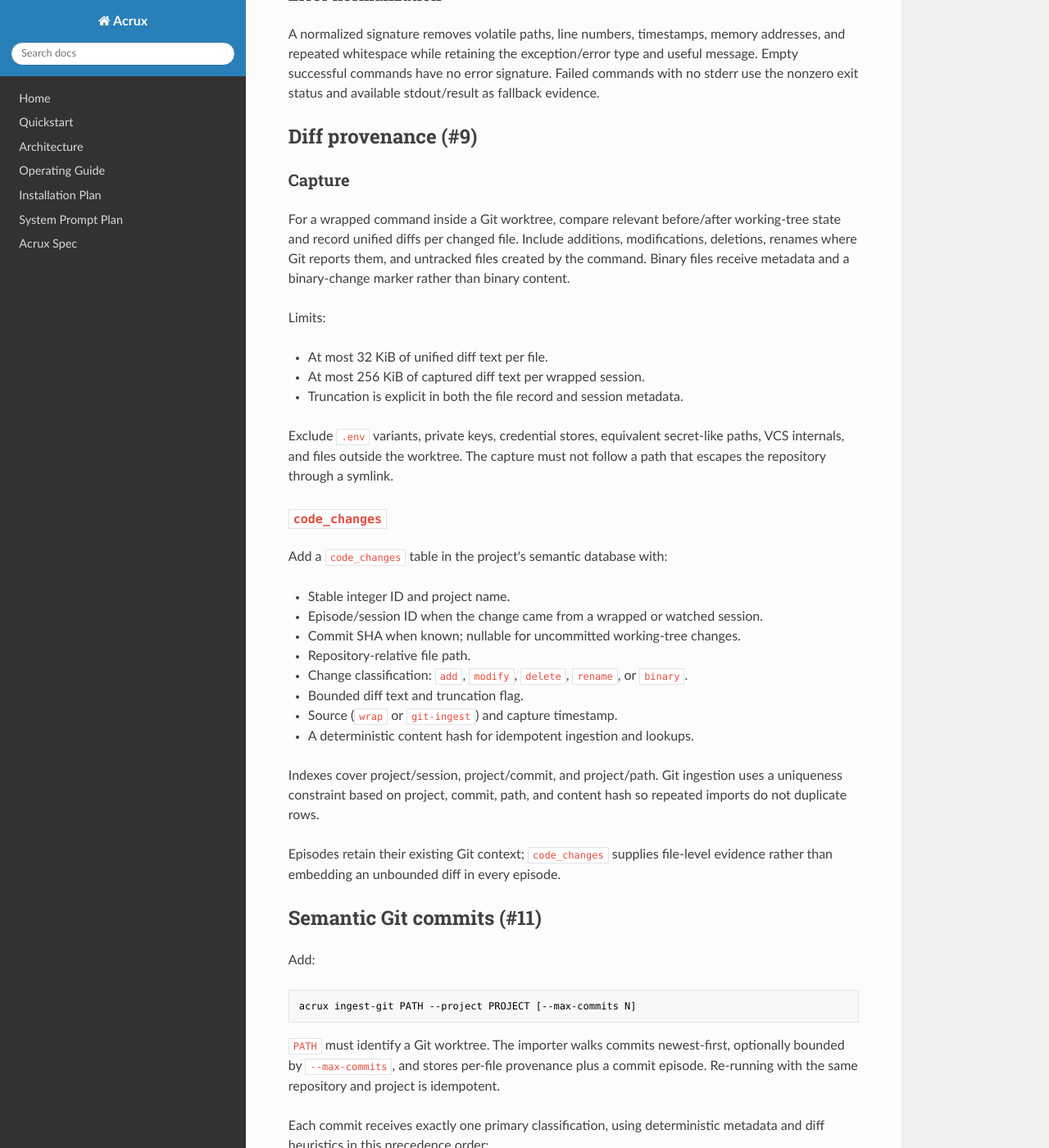
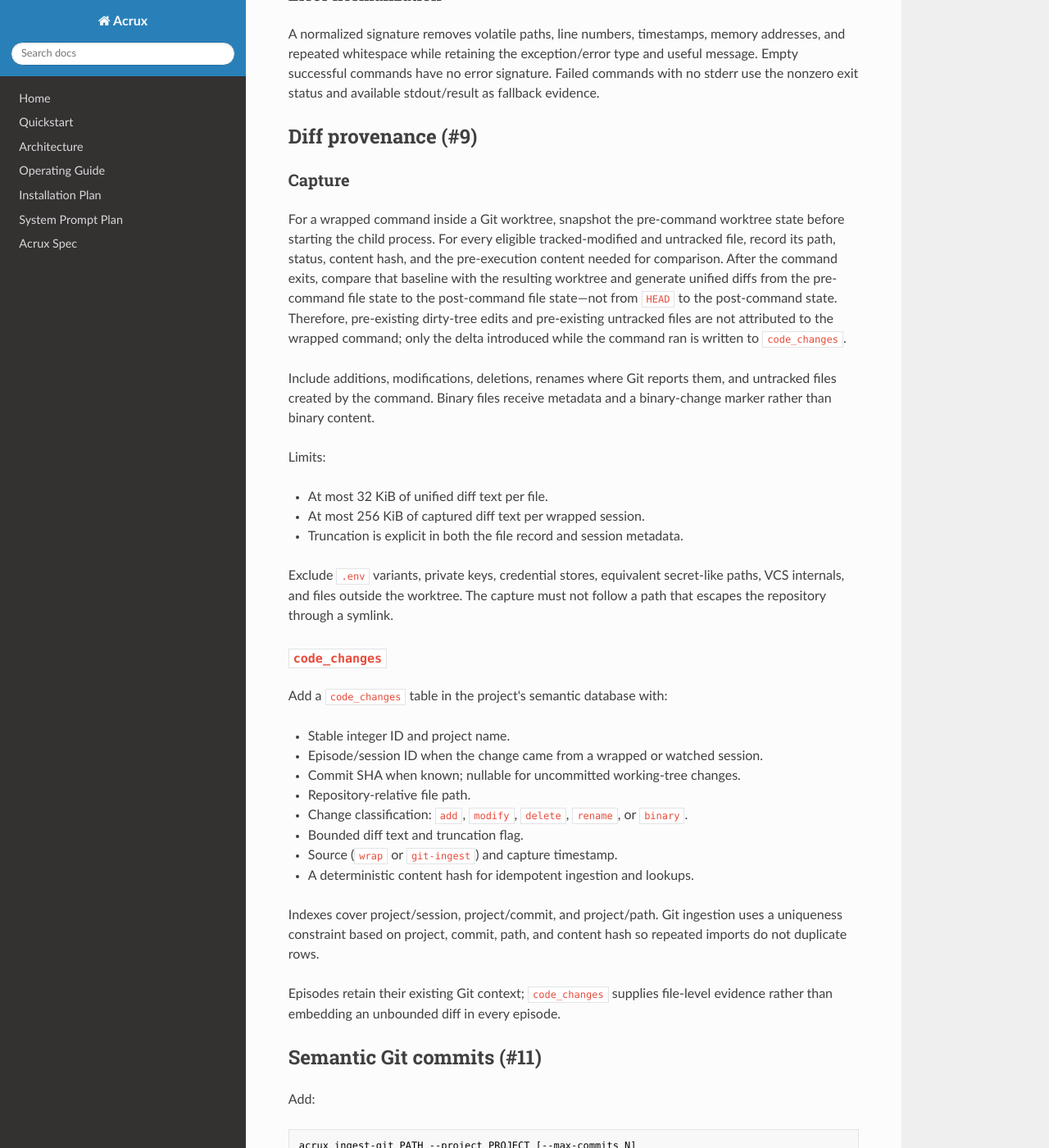
Before and after one commit to IuriGom/acrux, an MkDocs documentation site: the page built from docs/superpowers/specs/2026-10-28-foundation-trusted-learning-design.md, in a window 1280 px wide and 1400 px high, scrolled down 3259 px. Shown: the whole window at 82% size. Built offline with MkDocs 1.6.1, drawn with Linux system fonts in a browser that asks for light colours; nearby versions of some CDN libraries; some of the changed text lies outside the part shown.

Commit message:
docs: clarify foundation recovery and capture semantics

```diff
--- a/docs/superpowers/specs/2026-10-28-foundation-trusted-learning-design.md
+++ b/docs/superpowers/specs/2026-10-28-foundation-trusted-learning-design.md
@@ -91,7 +91,9 @@ A normalized signature removes volatile paths, line numbers, timestamps, memory
 
 ### Capture
 
-For a wrapped command inside a Git worktree, compare relevant before/after working-tree state and record unified diffs per changed file. Include additions, modifications, deletions, renames where Git reports them, and untracked files created by the command. Binary files receive metadata and a binary-change marker rather than binary content.
+For a wrapped command inside a Git worktree, snapshot the pre-command worktree state before starting the child process. For every eligible tracked-modified and untracked file, record its path, status, content hash, and the pre-execution content needed for comparison. After the command exits, compare that baseline with the resulting worktree and generate unified diffs from the pre-command file state to the post-command file state—not from `HEAD` to the post-command state. Therefore, pre-existing dirty-tree edits and pre-existing untracked files are not attributed to the wrapped command; only the delta introduced while the command ran is written to `code_changes`.
+
+Include additions, modifications, deletions, renames where Git reports them, and untracked files created by the command. Binary files receive metadata and a binary-change marker rather than binary content.
 
 Limits:
 
@@ -132,12 +134,12 @@ Each commit receives exactly one primary classification, using deterministic met
 
 1. `docs` when all changed paths are documentation-only.
 2. `test` when all changed paths are tests or test fixtures.
-3. `fix` when the subject or diff indicates bug fixing, regression, error handling, or a hotfix.
+3. `fix` when the subject/commit message explicitly indicates bug fixing, regression, or a hotfix. Diff-level error-handling patterns can independently select `fix` only when they modify existing functions and add no net-new feature modules or exports. If such modules or exports are present, diff-level error-handling evidence cannot override `feature` without subject/commit-message corroboration.
 4. `refactor` when the subject indicates restructuring without behavior change or the diff is dominated by renames/moves.
 5. `feature` when the subject indicates a feature/addition or new implementation files and behavior are added.
 6. `chore` for dependency, build, CI, formatting, release, and other maintenance changes.
 
-Conventional Commit prefixes inform the decision but do not override an unambiguous all-docs or all-tests commit. Merge commits use their subject and first-parent diff. Empty commits are retained as commit episodes with no `code_changes` rows. Classification and confidence are stored as metadata; no Ollama or other LLM call is permitted.
+Conventional Commit prefixes inform the decision but do not override an unambiguous all-docs or all-tests commit. A `fix:` subject is sufficient corroboration for a mixed fix/feature diff; an error-handling-only diff is not. Merge commits use their subject and first-parent diff. Empty commits are retained as commit episodes with no `code_changes` rows. Classification and confidence are stored as metadata; no Ollama or other LLM call is permitted.
 
 Commit episodes include author, committer date, parent SHAs, subject, classification, and source repository identity, but not credentials from remotes.
 
@@ -157,6 +159,8 @@ Metrics, recall counters that are purely observational, and health history are n
 ### Locking and crash behavior
 
 All journaled mutations and undo operations acquire the same project write lock. Each per-store SQLite transaction attaches the journal database and commits the row mutation and its journal entry atomically, so a committed row mutation cannot lack a journal image. A multi-store batch remains incomplete until every per-store transaction commits. A crash leaves an incomplete batch discoverable; it can be inspected and undone, and is never silently marked complete.
+
+On daemon startup and whenever a project write lock is acquired for a new mutation batch, Acrux checks for incomplete batches. If one exists, it emits a prominent warning containing the project, batch ID, creation time, last completed sequence, and the exact recovery command: `acrux undo BATCH_ID --project PROJECT`. New mutation batches for that project pause until the incomplete batch is explicitly recovered; reads and the undo operation remain available. Acrux does not automatically roll back crashed work, because the user must see and confirm restoration of the partial state.
 
 Undo does not use timestamps to select rows and does not infer inverse operations from natural-language content.
 
@@ -275,10 +279,11 @@ Reflection engines/providers and embedders support deterministic cleanup. Schedu
 Add tests beside the existing `acrux/tests` suite for:
 
 - 16 KiB stream caps, UTF-8 boundaries, exit statuses, error normalization, and credential redaction.
+- Pre-command dirty-tree baselines that exclude pre-existing edits/untracked files and capture only command-introduced deltas.
 - Secret-path exclusion, binary/untracked/rename handling, 32 KiB file caps, and 256 KiB session caps.
 - `code_changes` round trips and repeated-import idempotency.
-- All six commit classifications, precedence rules, merges, empty commits, and proof that ingestion performs no LLM calls.
-- Multi-store batch undo, recreated deleted rows, removed new rows, pending records, FTS/vector consistency, conflicts, incomplete batches, confirmation, and lock use.
+- All six commit classifications, narrowed fix/feature precedence, merges, empty commits, and proof that ingestion performs no LLM calls.
+- Multi-store batch undo, recreated deleted rows, removed new rows, pending records, FTS/vector consistency, conflicts, incomplete-batch warnings/recovery, confirmation, and lock use.
 - Manifest/checksum validation, traversal rejection, safety-backup creation, successful restore, failed-restore rollback, and config/token exclusion.
 - Upgrade-script ordering and abort-on-backup-failure.
 - Zero Ollama calls for idle projects and automatic re-verification, eligible-only scheduling, overlap prevention, exact manual request bounds, and deterministic provider/embedder cleanup.
@@ -302,12 +307,12 @@ Then run the complete Python test suite and the project's lint checks. On the ac
 
 Keep Git history current with one commit per completed, tested slice:
 
-1. Failure capture and redaction.
-2. Diff provenance and `code_changes`.
-3. Deterministic `ingest-git`.
-4. Journaling and batch undo.
-5. Backup/restore and upgrade integration.
-6. Ollama scheduler/request/lifecycle correction.
+1. Ollama scheduler/request/lifecycle correction.
+2. Failure capture and redaction.
+3. Diff provenance and `code_changes`.
+4. Deterministic `ingest-git`.
+5. Journaling and batch undo.
+6. Backup/restore and upgrade integration.
 7. End-to-end documentation and any final verification fixes.
 
 A slice is committed only after its tests pass. The final report lists each commit and the exact verification results; unverified workstation behavior is stated plainly rather than claimed as complete.
```
